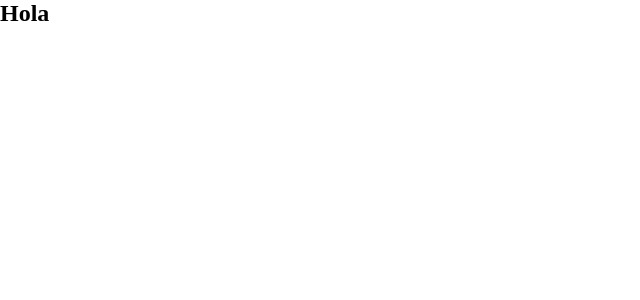
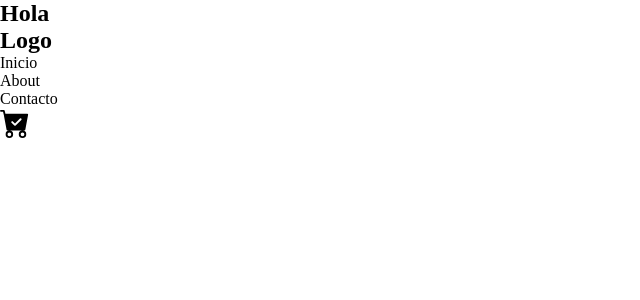
Before and after one commit to joaquinGV/Ecommerce-StarJewerly, a React (Vite) app in the folder React-StarJewerlyProject/: page / in a window 1280 px wide. Shown: the top 300 px of the page, without its empty margins (0-640 px from the left). Built offline with nearby package versions, Linux system fonts and the light colour scheme.

Commit message:
Bases primera entrega

```diff
--- a/React-StarJewerlyProject/package.json
+++ b/React-StarJewerlyProject/package.json
@@ -11,7 +11,8 @@
   },
   "dependencies": {
     "react": "^18.2.0",
-    "react-dom": "^18.2.0"
+    "react-dom": "^18.2.0",
+    "react-icons": "^4.9.0"
   },
   "devDependencies": {
     "@types/react": "^18.0.37",
--- a/React-StarJewerlyProject/src/App.jsx
+++ b/React-StarJewerlyProject/src/App.jsx
@@ -1,7 +1,10 @@
+import Navbar from "./assets/layout/navbar/Navbar";
+
 function App() {
   return (
     <>
       <h2>Hola</h2>
+      <Navbar />
     </>
   );
 }
--- /dev/null
+++ b/React-StarJewerlyProject/src/assets/layout/navbar/Navbar.jsx
@@ -0,0 +1,17 @@
+import CartWidget from "../../../common/cartWidget/CartWidget";
+
+const Navbar = () => {
+  return (
+    <div>
+      <h2>Logo</h2>
+      <ul>
+        <li>Inicio</li>
+        <li>About</li>
+        <li>Contacto</li>
+      </ul>
+      <CartWidget />
+    </div>
+  );
+};
+
+export default Navbar;
--- /dev/null
+++ b/React-StarJewerlyProject/src/common/cartWidget/CartWidget.jsx
@@ -0,0 +1,11 @@
+import { BsFillCartCheckFill } from "react-icons/bs";
+
+const CartWidget = () => {
+  return (
+    <div>
+      <BsFillCartCheckFill color="black" size={30} />
+    </div>
+  );
+};
+
+export default CartWidget;
```
Also changed, not shown: React-StarJewerlyProject/src/page/itemList/ItemList.jsx (added, +8 -0 lines), React-StarJewerlyProject/.eslintrc.cjs, React-StarJewerlyProject/src/page/home/Home.jsx (added), 1 other file (tests, documents, lock files or other folders).
